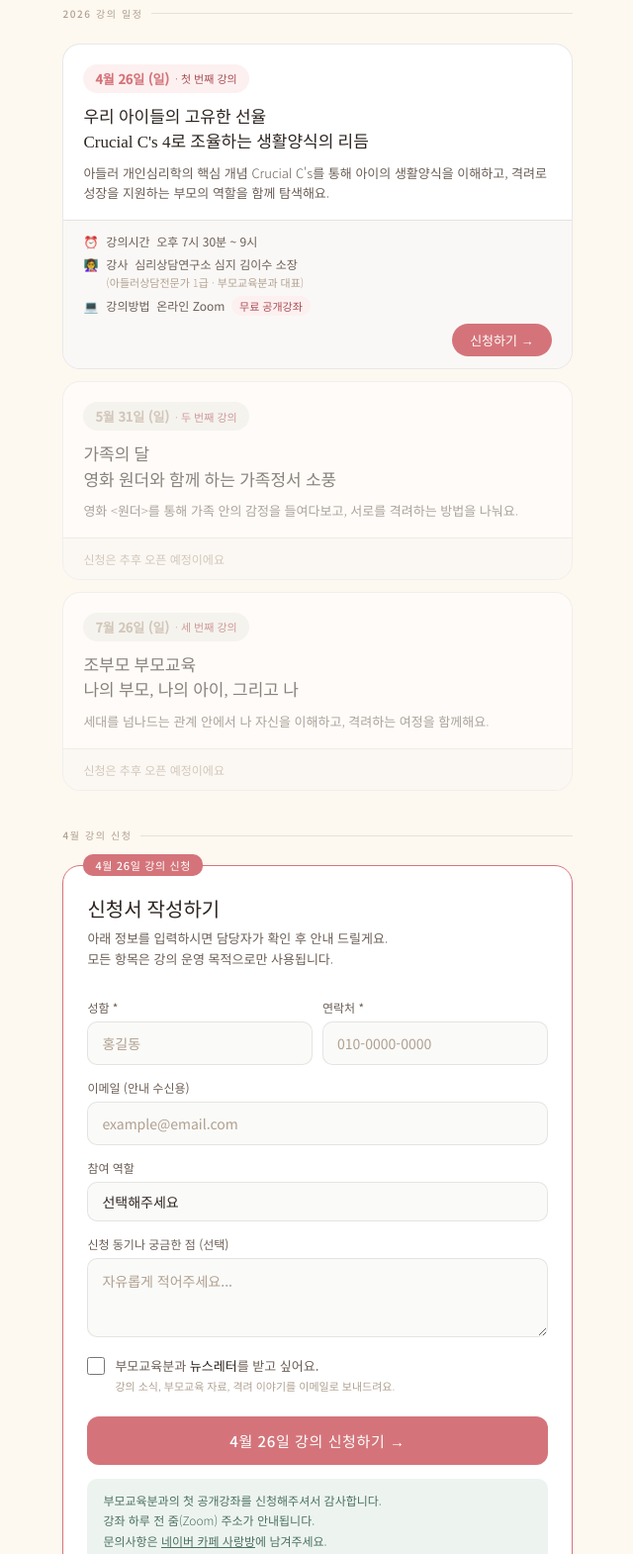
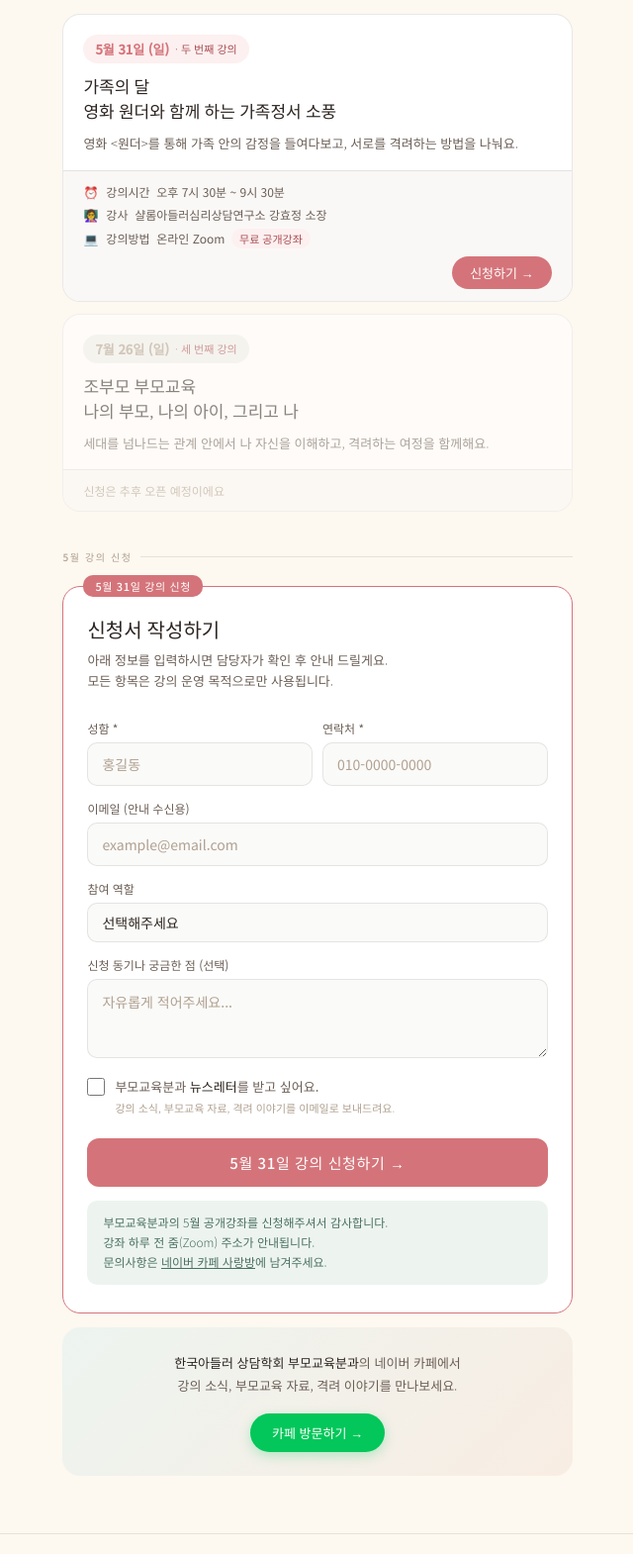
Before and after one commit to simjimind/adler_lecture_apply, a plain HTML site: page apply.html in a window 1280 px wide. Shown: the part 380-1950 px from the top of the page at 99% size, without its empty margins (319-959 px from the left). Drawn offline with Linux system fonts and the light colour scheme.

Commit message:
Add files via upload

```diff
--- a/apply.html
+++ b/apply.html
@@ -4,7 +4,7 @@
 <meta charset="UTF-8">
 <meta name="viewport" content="width=device-width, initial-scale=1.0">
 <meta property="og:title" content="2026년 상반기 부모교육특강 · 아들러 부모교육분과">
-<meta property="og:description" content="4월 26일 첫 강의 — 우리 아이들의 고유한 선율 : Crucial C's 4로 조율하는 생활양식의 리듬">
+<meta property="og:description" content="5월 31일 두 번째 강의 — 가족의 달 : 영화 원더와 함께 하는 가족정서 소풍">
 <title>2026년 상반기 부모교육특강 신청 · 아들러 부모교육분과</title>
 <link href="https://fonts.googleapis.com/css2?family=Noto+Serif+KR:wght@300;400;600&family=Noto+Sans+KR:wght@300;400;500&display=swap" rel="stylesheet">
 <style>
@@ -131,7 +131,7 @@ html,body{min-height:100%;font-family:'Noto Sans KR',sans-serif;background:var(-
   position:relative;
 }
 .form-card::before{
-  content:'4월 26일 강의 신청';
+  content:'5월 31일 강의 신청';
   position:absolute;top:-12px;left:20px;
   background:var(--rose);color:#fff;
   font-size:11px;font-weight:500;
@@ -248,7 +248,6 @@ html,body{min-height:100%;font-family:'Noto Sans KR',sans-serif;background:var(-
     <span class="org-dot"></span>
     한국아들러 상담학회 · 부모교육분과
   </div>
-  <div class="hero-eyebrow">2026 희망의 첫 걸음에 초대합니다</div>
   <div class="hero-title"><span>2026년</span> 상반기 부모교육특강</div>
   <div class="hero-sub">
     아들러 개인심리학으로 함께<br>
@@ -268,26 +267,24 @@ html,body{min-height:100%;font-family:'Noto Sans KR',sans-serif;background:var(-
   <!-- 강의 일정 -->
   <div class="section-label">2026 강의 일정</div>
 
-  <!-- 4월 강의 — 주강의 -->
+  <!-- 5월 강의 -->
   <div class="lecture-card">
     <div class="lc-header">
       <div class="lc-date-badge">
-        <span class="lc-date">4월 26일 (일)</span>
-        <span class="lc-label">· 첫 번째 강의</span>
+        <span class="lc-date">5월 31일 (일)</span>
+        <span class="lc-label">· 두 번째 강의</span>
       </div>
-      <div class="lc-title">우리 아이들의 고유한 선율<br>Crucial C's 4로 조율하는 생활양식의 리듬</div>
-      <div class="lc-sub">아들러 개인심리학의 핵심 개념 Crucial C's를 통해 아이의 생활양식을 이해하고, 격려로 성장을 지원하는 부모의 역할을 함께 탐색해요.</div>
+      <div class="lc-title">가족의 달<br>영화 원더와 함께 하는 가족정서 소풍</div>
+      <div class="lc-sub">영화 &lt;원더&gt;를 통해 가족 안의 감정을 들여다보고, 서로를 격려하는 방법을 나눠요.</div>
     </div>
     <div class="lc-footer" style="flex-direction:column;align-items:flex-start;gap:6px;">
       <div style="display:flex;align-items:center;gap:8px;font-size:12px;color:var(--t2);">
         <span style="color:var(--rose);font-weight:500;">⏰</span>
-        <span>강의시간 &nbsp;오후 7시 30분 ~ 9시</span>
+        <span>강의시간 &nbsp;오후 7시 30분 ~ 9시 30분</span>
       </div>
       <div style="display:flex;align-items:flex-start;gap:8px;font-size:12px;color:var(--t2);line-height:1.5;">
         <span style="color:var(--rose);font-weight:500;">👩‍🏫</span>
-        <span>강사 &nbsp;심리상담연구소 심지 김이수 소장<br>
-          <span style="font-size:11px;color:var(--t3);font-weight:300;">(아들러상담전문가 1급 · 부모교육분과 대표)</span>
-        </span>
+        <span>강사 &nbsp;샬롬아들러심리상담연구소 강효정 소장</span>
       </div>
       <div style="display:flex;align-items:center;gap:8px;font-size:12px;color:var(--t2);">
         <span style="color:var(--rose);font-weight:500;">💻</span>
@@ -300,21 +297,6 @@ html,body{min-height:100%;font-family:'Noto Sans KR',sans-serif;background:var(-
           신청하기 →
         </a>
       </div>
-    </div>
-  </div>
-
-  <!-- 5월 강의 -->
-  <div class="lecture-card upcoming">
-    <div class="lc-header">
-      <div class="lc-date-badge">
-        <span class="lc-date">5월 31일 (일)</span>
-        <span class="lc-label">· 두 번째 강의</span>
-      </div>
-      <div class="lc-title">가족의 달<br>영화 원더와 함께 하는 가족정서 소풍</div>
-      <div class="lc-sub">영화 &lt;원더&gt;를 통해 가족 안의 감정을 들여다보고, 서로를 격려하는 방법을 나눠요.</div>
-    </div>
-    <div class="lc-footer">
-      <span class="lc-info">신청은 추후 오픈 예정이에요</span>
     </div>
   </div>
 
@@ -335,7 +317,7 @@ html,body{min-height:100%;font-family:'Noto Sans KR',sans-serif;background:var(-
 
   <!-- 신청 폼 -->
   <div id="apply-form-section" style="height:1.6rem;scroll-margin-top:20px;"></div>
-  <div class="section-label">4월 강의 신청</div>
+  <div class="section-label">5월 강의 신청</div>
 
   <div class="form-card">
     <div id="form-wrap">
@@ -396,12 +378,12 @@ html,body{min-height:100%;font-family:'Noto Sans KR',sans-serif;background:var(-
         <div id="form-error">입력한 내용을 다시 확인해주세요.</div>
 
         <button class="submit-btn" type="submit" id="submit-btn">
-          4월 26일 강의 신청하기 →
+          5월 31일 강의 신청하기 →
         </button>
 
         <div class="notice-box">
           <p>
-            부모교육분과의 첫 공개강좌를 신청해주셔서 감사합니다.<br>
+            부모교육분과의 5월 공개강좌를 신청해주셔서 감사합니다.<br>
             강좌 하루 전 줌(Zoom) 주소가 안내됩니다.<br>
             문의사항은 <a href="https://cafe.naver.com/adlerparents" target="_blank" rel="noopener" style="color:var(--sage-dark);font-weight:500;">네이버 카페 사랑방</a>에 남겨주세요.
           </p>
@@ -415,7 +397,7 @@ html,body{min-height:100%;font-family:'Noto Sans KR',sans-serif;background:var(-
       <div class="success-title">신청이 완료됐어요!</div>
       <p class="success-sub">
         강좌 하루 전 줌(Zoom) 주소가 안내됩니다.<br>
-        4월 26일에 뵙겠습니다 😊<br><br>
+        5월 31일에 뵙겠습니다 😊<br><br>
         네이버 카페에 오시면 더 많은 소식을 만나실 수 있어요.
       </p>
       <a class="cafe-btn" href="https://cafe.naver.com/adlerparents" target="_blank" rel="noopener" style="display:inline-flex;margin-top:1.2rem;">
@@ -463,7 +445,7 @@ async function submitForm(e) {
   if (!name || !phone) {
     err.style.display = 'block';
     btn.disabled = false;
-    btn.textContent = '4월 26일 강의 신청하기 →';
+    btn.textContent = '5월 31일 강의 신청하기 →';
     return;
   }
 
@@ -473,7 +455,7 @@ async function submitForm(e) {
     err.style.display = 'block';
     document.getElementById('email').focus();
     btn.disabled = false;
-    btn.textContent = '4월 26일 강의 신청하기 →';
+    btn.textContent = '5월 31일 강의 신청하기 →';
     return;
   }
 
@@ -486,7 +468,7 @@ async function submitForm(e) {
   if (false) { /* Formspree 설정 완료 */
     /* Formspree 미설정 시 — mailto 방식으로 대체 */
     var lines = [
-      '[2026년 상반기 부모교육특강 4월 강의 신청]',
+      '[2026년 상반기 부모교육특강 5월 강의 신청]',
       '',
       '성함: ' + name,
       '연락처: ' + phone,
@@ -497,7 +479,7 @@ async function submitForm(e) {
       '',
       '신청일: ' + new Date().toLocaleDateString('ko-KR')
     ];
-    var subject = encodeURIComponent('[부모교육분과] 4월 강의 신청 — ' + name);
+    var subject = encodeURIComponent('[부모교육분과] 5월 강의 신청 — ' + name);
     var body    = encodeURIComponent(lines.join('\n'));
     var mailto  = 'mailto:simjimind@gmail.com?subject=' + subject + '&body=' + body;
     window.location.href = mailto;
@@ -510,7 +492,7 @@ async function submitForm(e) {
       method: 'POST',
       headers: { 'Content-Type': 'application/json', 'Accept': 'application/json' },
       body: JSON.stringify({ name, phone, email, role, memo, newsletter,
-        강의: '4월 26일 - Crucial C\'s 4로 조율하는 생활양식의 리듬' })
+        강의: '5월 31일 - 영화 원더와 함께 하는 가족정서 소풍' })
     });
     if (res.ok) {
       /* ── 뉴스레터 체크 시 스티비 구독자 추가 (숨겨진 폼 방식) ── */
@@ -543,7 +525,7 @@ async function submitForm(e) {
     err.textContent = '잠시 오류가 발생했어요. 페이지를 새로고침 후 다시 시도해주세요.';
     err.style.display = 'block';
     btn.disabled = false;
-    btn.textContent = '4월 26일 강의 신청하기 →';
+    btn.textContent = '5월 31일 강의 신청하기 →';
   }
 }
 
```
